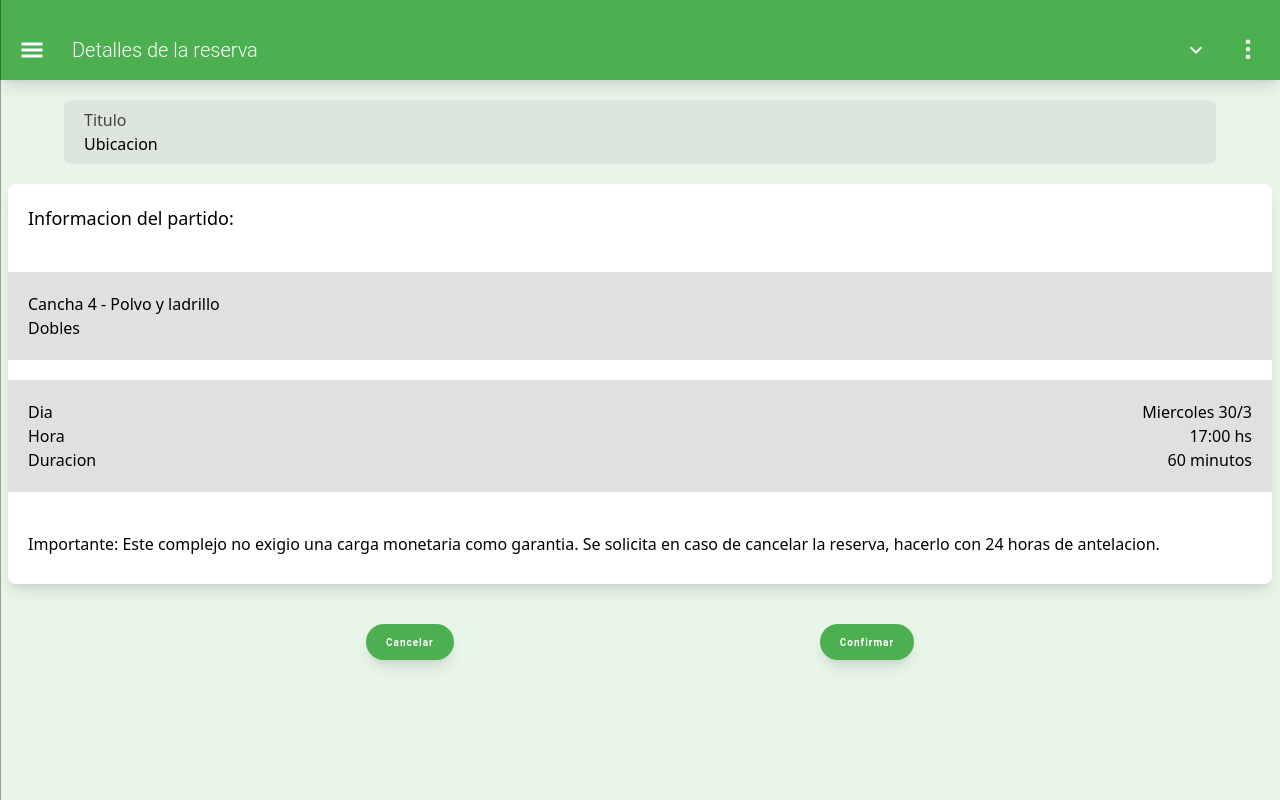
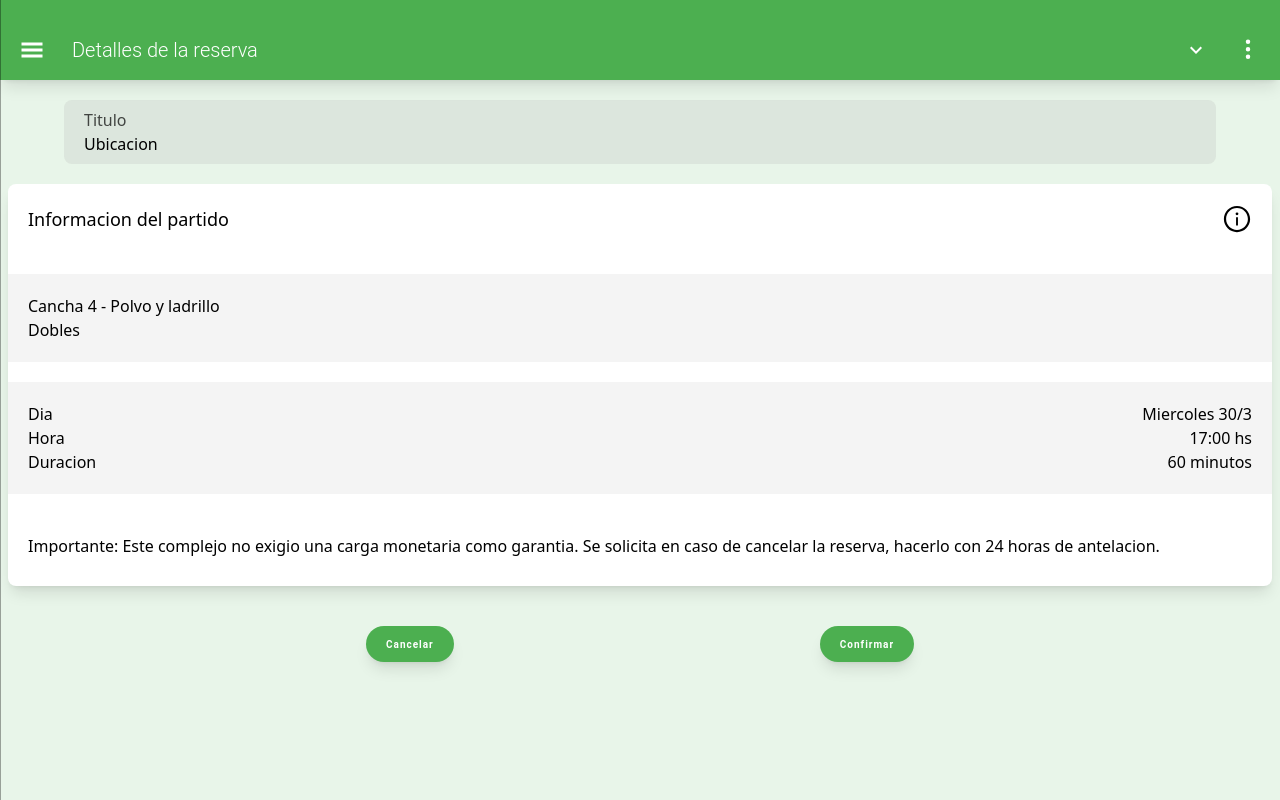
Before and after one commit to No-Country/c10-39-ft-nest-react, a React (Vite) app in the folder client/: page /reservas/1/canchas/1 in a window 1280 px wide. Built offline with nearby package versions, Linux system fonts and the light colour scheme; no server answers.

Commit message:
add info icon

```diff
--- a/client/src/Pages/SFDetial.tsx
+++ b/client/src/Pages/SFDetial.tsx
@@ -1,6 +1,7 @@
 import { useNavigate } from 'react-router-dom';
 import Layout from '../Components/Layout';
 import PrimaryButton from '../Components/PrimaryButton';
+import { AiOutlineInfoCircle } from 'react-icons/ai';
 
 const SFDetail = () => {
   const navigate = useNavigate();
@@ -18,12 +19,17 @@ const SFDetail = () => {
         <span>Ubicacion</span>
       </div>
       <div className="flex flex-col gap-5 bg-white pb-2 mb-10 mx-2 shadow-lg rounded-lg">
-        <span className="p-5 text-lg">Informacion del partido:</span>
-        <div className="bg-gradone p-5">
+        <div className="flex flex-row items-center justify-between p-5">
+          <span className="text-lg">Informacion del partido</span>
+          <span className="text-3xl">
+            <AiOutlineInfoCircle />
+          </span>
+        </div>
+        <div className="bg-[#aaa2] p-5">
           <span className="block">Cancha 4 - Polvo y ladrillo</span>
           <span className="block">Dobles</span>
         </div>
-        <div className="bg-gradone p-5">
+        <div className="bg-[#aaa2] p-5">
           <div className="flex flex-row justify-between w-full">
             <span>Dia</span>
             <span>Miercoles 30/3</span>
```
